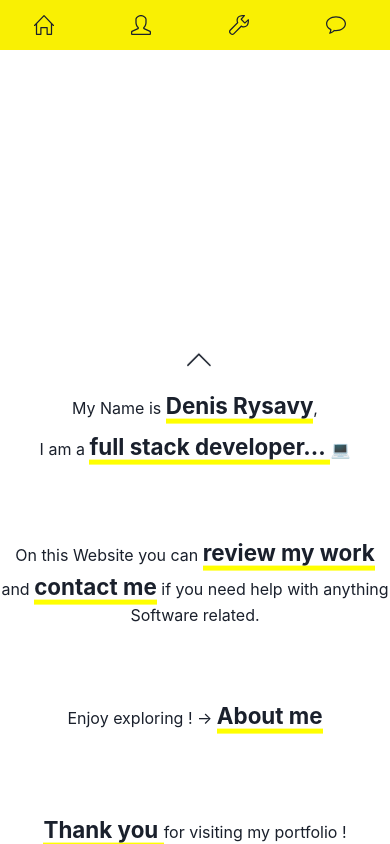
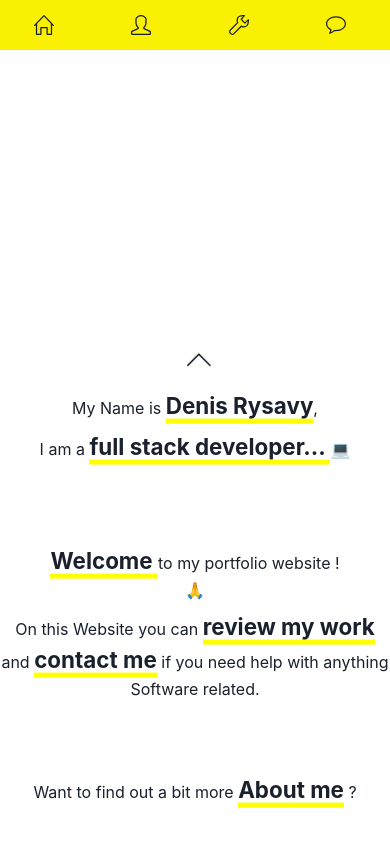
Before and after one commit to rysavy122/portfolio2.0, a React (Vite) app: page / in a window 390 px wide. Both pictures are taken after a click on the icon 199 px from the left and 629 px from the top of the page. Shown: the top 844 px of the page. Built offline with nearby package versions, Linux system fonts and the light colour scheme.

Commit message:
final mobile layout

```diff
--- a/src/Components/pages/Home.jsx
+++ b/src/Components/pages/Home.jsx
@@ -81,13 +81,14 @@ const Home = () => {
         }}>
         <Box id="intro">
           <Box mb={16} bg={'white'}>
-            <Text>My Name is <span className="span">Denis Rysavy</span>,</Text>
+            <Text>My Name is <Link to="/about"><span className="span">Denis Rysavy</span></Link>,</Text>
             <Text p={2} >I am a <span className='span'>full stack developer... </span> 💻 </Text>
           </Box>
           <Box mb={16} bg={'white'} >
-            <Text>On this Website you can <span>review my work</span> and <span>contact me</span> if you need help with anything Software related.</Text>
+          <Text p={2} bg={'white'}><span>Welcome </span>to my portfolio website ! <br/>🙏</Text>
+            <Text>On this Website you can <Link id='about-link' color={'yellow'} to={'/projects'}><span>review my work</span></Link> and <Link id='about-link' color={'yellow'} to={'/contact'}><span>contact me</span></Link> if you need help with anything Software related.</Text>
           </Box>
-          <Text mb={16} p={2} bg={'white'} >Enjoy exploring ! → <Link id='about-link' color={'yellow'} to={'/about'}><span>About me</span></Link></Text>
+          <Text mb={16} p={2} bg={'white'} >Want to find out a bit more <Link id='about-link' color={'yellow'} to={'/about'}><span>About me</span> ? </Link></Text>
           <Text p={2} bg={'white'}><span>Thank you </span>for visiting my portfolio ! <br/>🙏</Text>
           </Box>
           <Text className="text-values2">My key values</Text>
@@ -100,7 +101,7 @@ const Home = () => {
           <Box className="box-values2-header">
           <h1>Pageload</h1>
             <SlSpeedometer/>
-              <p>Keeping the pageload low not only makes the page faster, it is also good for SEO. Time is money ...</p>
+              <p>Low pageload not only makes the page faster, it is also good for SEO. Time is money ...</p>
           </Box>
           <Box className="box-values2-header">
           <h1>Security</h1>
```
